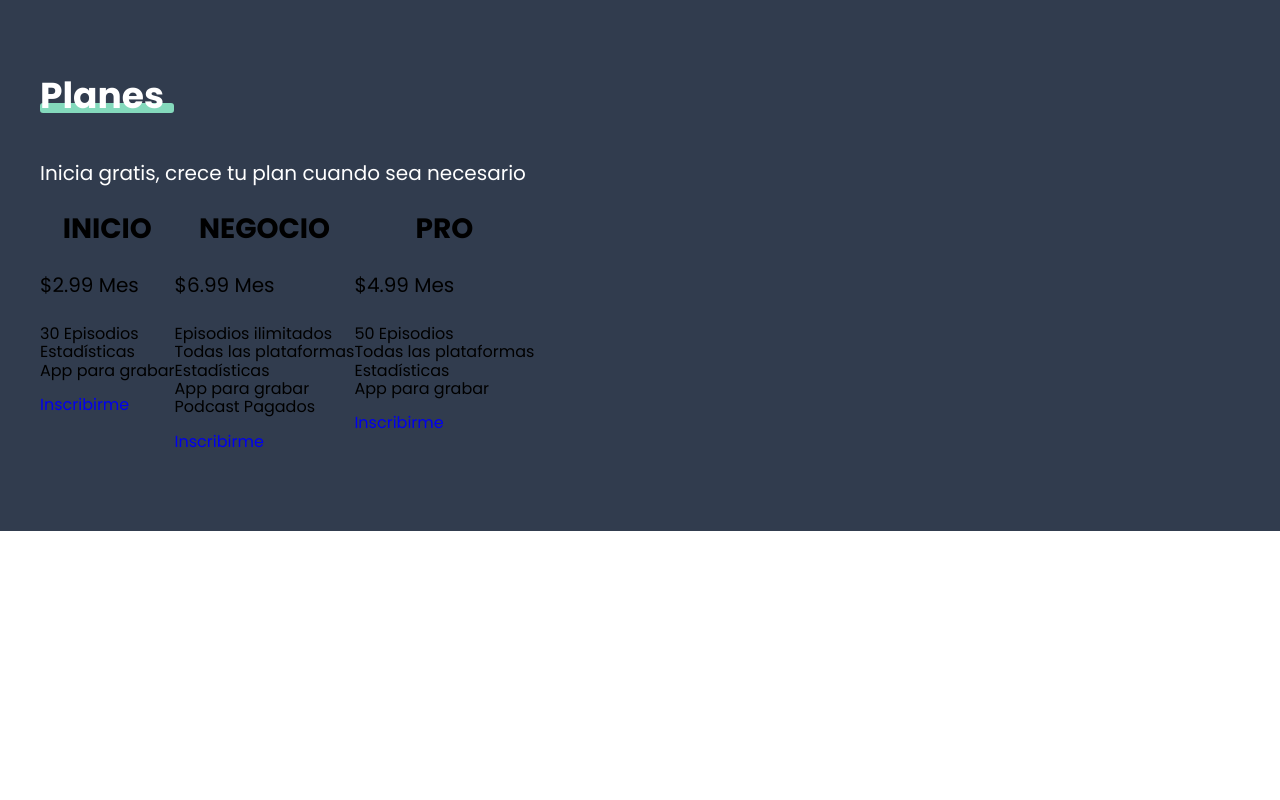
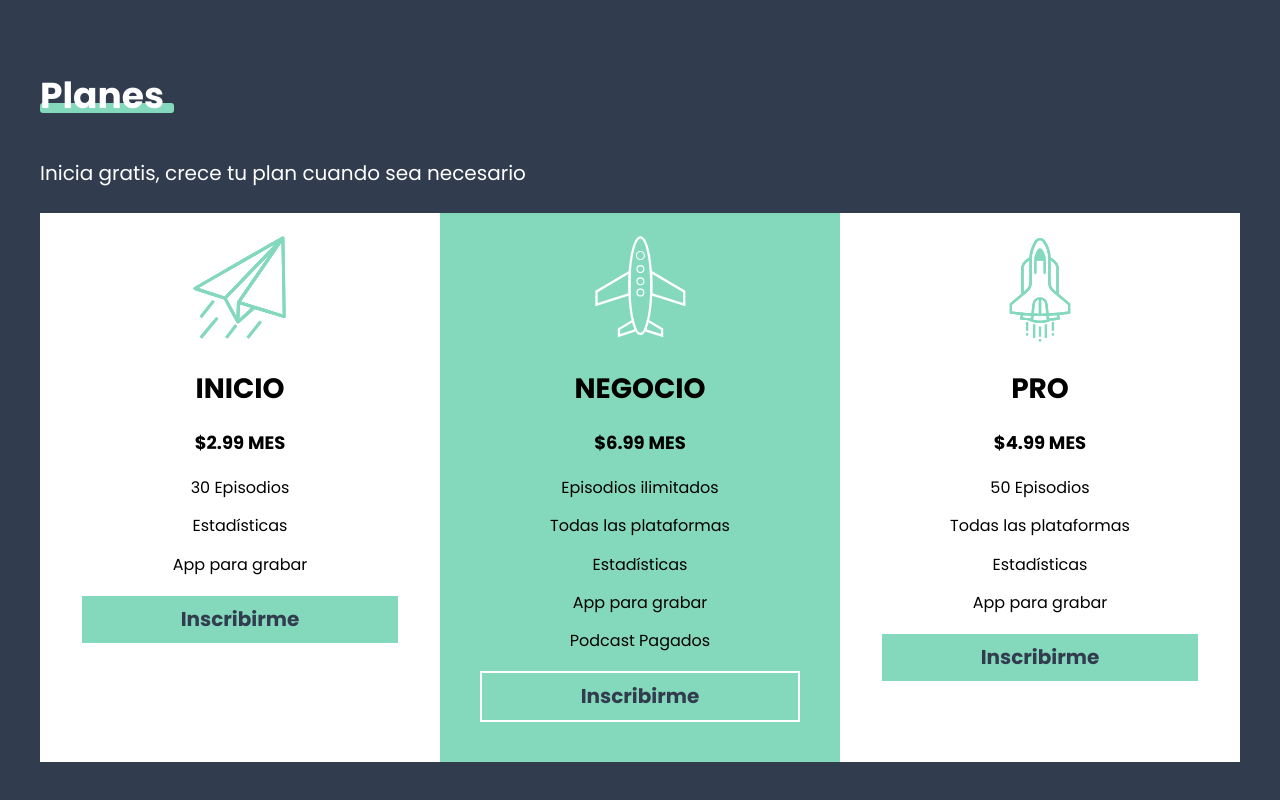
Before and after one commit to techred24/PODCAST, a website: page index.html in a window 1280 px wide. Shown: the part 3155-3955 px from the top of the page. Before the commit the page ends 3686 px from the top, so only its background shows below. Drawn offline with Linux system fonts and the light colour scheme.

Commit message:
Styling Planes

```diff
--- a/src/scss/base/_mixins.scss
+++ b/src/scss/base/_mixins.scss
@@ -57,6 +57,14 @@
     background-size: cover;
     background-position: top center;
 }
+
+@mixin iconoBg($url) {
+    background-image: url($url);
+    background-repeat: no-repeat;
+    background-position: 50% 2rem;
+    background-size: 10rem;
+}
+
 @mixin headingBorder($colorTexto, $colorLinea) {
         font-size: 3.6rem;
         display: inline-block;
--- a/src/scss/ui/_botones.scss
+++ b/src/scss/ui/_botones.scss
@@ -4,3 +4,9 @@
 .boton-primario {
     @include m.boton(v.$primario, v.$secundario);
 }
+.boton-plan {
+    @extend .boton-primario;
+    border: 2px solid v.$blanco;
+    margin-top: 2rem;
+    display: block;
+}
--- a/src/scss/ui/_planes.scss
+++ b/src/scss/ui/_planes.scss
@@ -22,12 +22,43 @@
     }
 
     .plan {
+        flex-grow: 1;
+        background-color: v.$blanco;
+        padding: 16rem 4rem 4rem 4rem;
+        border-radius: 1px solid #e1e1e1;
+
+        .precio {
+            font-size: 1.8rem;
+            text-align: center;
+            font-weight: 700;
+            text-transform: uppercase;
+        }
+
+        .listado {
+            li {
+                text-align: center;
+                margin-bottom: 2rem;
+
+                &:last-of-type {
+                    margin-bottom: 0;
+                }
+            }
+        }
+
+        &.inicio {
+            @include m.iconoBg('../img/icono_inicio.svg');
+        }
         &.negocio {
+            background-color: v.$primario;
             order: -1;
+            @include m.iconoBg('../img/icono_negocio.svg');
 
             @include m.tablet {
                 order: unset;
             }
         }
+        &.pro {
+            @include m.iconoBg('../img/icono_pro.svg');
+        }
     }
 }
```
Also changed, not shown: build/css/app.css, 1 other file.
